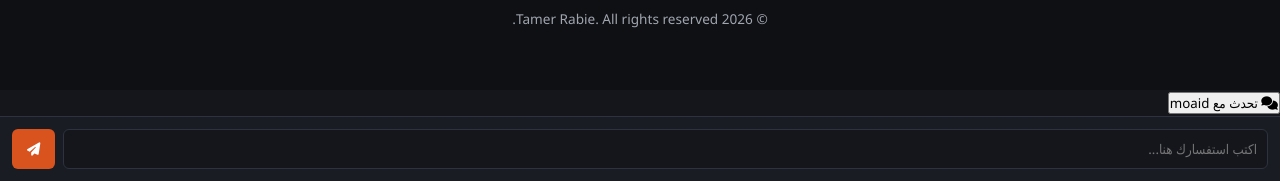
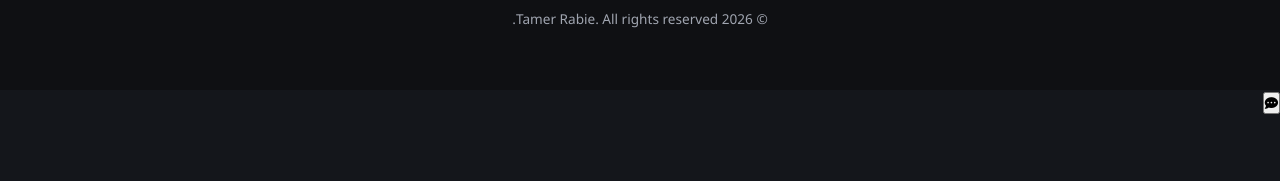
Before and after one commit to tamerabie-official/Mr., a plain HTML site: page index.html in a window 1280 px wide. Shown: the part 3760-3941 px from the top of the page. After the commit the page ends 3876 px from the top, so only its background shows below. Drawn offline with Linux system fonts and the light colour scheme.

Commit message:
Update index.html

```diff
--- a/index.html
+++ b/index.html
@@ -161,11 +161,12 @@
 
         <p style="font-size: 0.85rem; color: var(--text-muted);">&copy; 2026 Tamer Rabie. All rights reserved.</p>
     </footer>
-    <!-- واجهة المساعد الذكي moaid العائمة -->
+
+    <!-- واجهة المساعد الذكي moaid العائمة المطورة -->
     <div class="chat-widget-container">
-        <!-- زر فتح وإغلاق الشات -->
-        <button class="chat-trigger-btn" onclick="toggleChatWindow()">
-            <i class="fa-solid fa-comments"></i> <span id="chat-btn-text">تحدث مع moaid</span>
+        <!-- زر عائم دائرى أنيق -->
+        <button class="chat-trigger-btn" onclick="toggleChatWindow()" title="تحدث مع moaid">
+            <i class="fa-solid fa-comment-dots"></i>
         </button>
 
         <!-- نافذة المحادثة -->
@@ -193,14 +194,5 @@
             </div>
         </div>
     </div>
-
-    <!-- ربط ملف البرمجة الخارجي -->
-    <script src="script.js"></script>
-            <div class="chat-footer-input">
-                <input type="text" id="userInput" placeholder="اكتب استفسارك هنا..." onkeypress="handleKeyPress(event)">
-                <button onclick="sendMessage()"><i class="fa-solid fa-paper-plane"></i></button>
-            </div>
-        </div>
-    </div>
 </body>
 </html>
```
